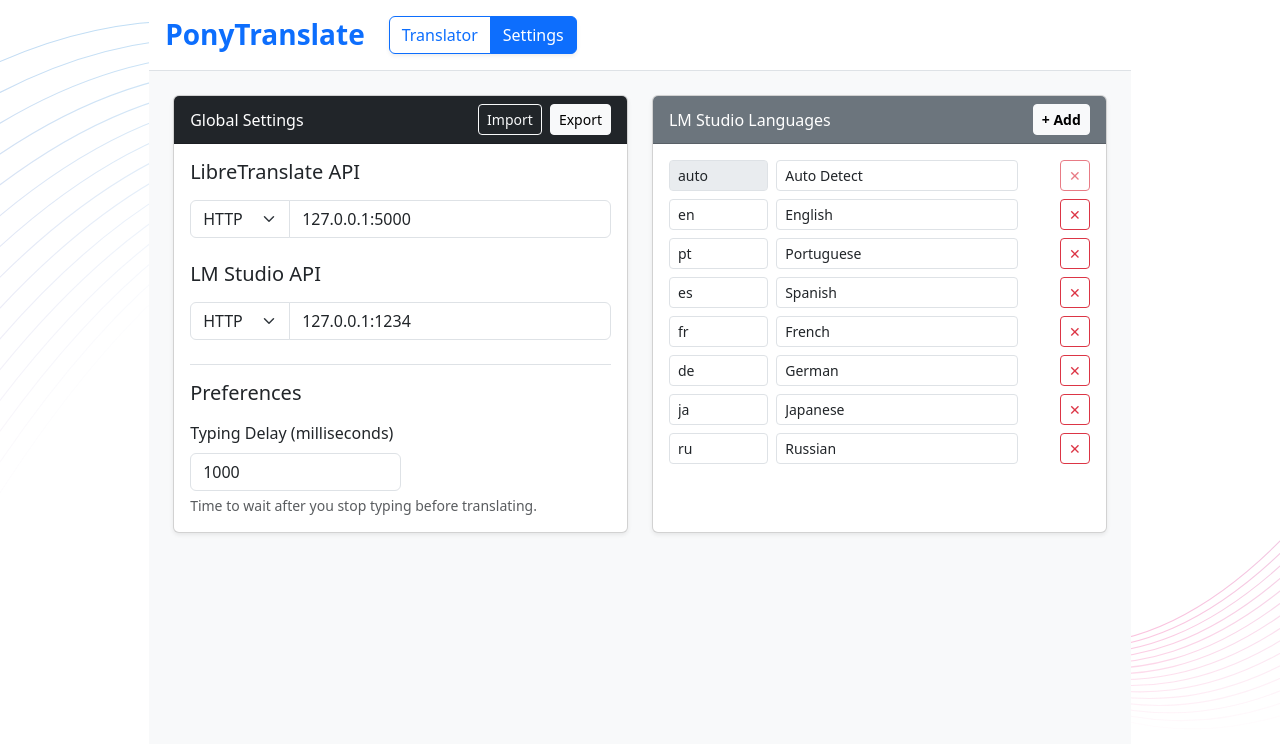
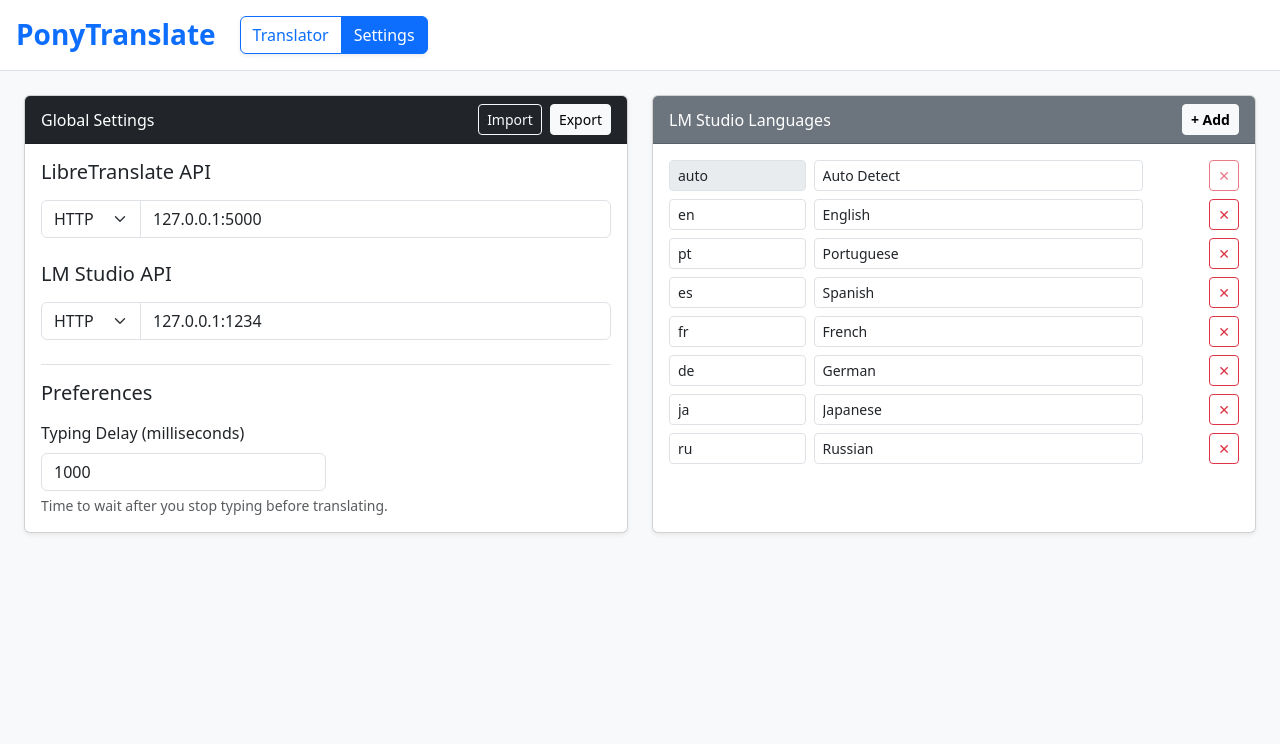
Before and after one commit to Pony-House/Tiny-Pony-Translator, a React (Vite) app in the folder src/renderer/: page / in a window 1280 px wide. Both pictures are taken after a click on the button "Settings". Shown: the top 744 px of the page. Built offline with nearby package versions, Linux system fonts and the light colour scheme; no server answers.

Commit message:
style issues fixed.

```diff
--- a/src/renderer/src/App.jsx
+++ b/src/renderer/src/App.jsx
@@ -1,5 +1,4 @@
 import { useState, useEffect } from 'react';
-import 'bootstrap/dist/css/bootstrap.min.css';
 import Settings from './components/Settings';
 import Translator from './components/Translator';
 import { LM_HARDCODED_LANGUAGES } from './utils/defaultValues';
--- a/src/renderer/src/assets/base.css
+++ /dev/null
@@ -1,67 +0,0 @@
-:root {
-  --ev-c-white: #ffffff;
-  --ev-c-white-soft: #f8f8f8;
-  --ev-c-white-mute: #f2f2f2;
-
-  --ev-c-black: #1b1b1f;
-  --ev-c-black-soft: #222222;
-  --ev-c-black-mute: #282828;
-
-  --ev-c-gray-1: #515c67;
-  --ev-c-gray-2: #414853;
-  --ev-c-gray-3: #32363f;
-
-  --ev-c-text-1: rgba(255, 255, 245, 0.86);
-  --ev-c-text-2: rgba(235, 235, 245, 0.6);
-  --ev-c-text-3: rgba(235, 235, 245, 0.38);
-
-  --ev-button-alt-border: transparent;
-  --ev-button-alt-text: var(--ev-c-text-1);
-  --ev-button-alt-bg: var(--ev-c-gray-3);
-  --ev-button-alt-hover-border: transparent;
-  --ev-button-alt-hover-text: var(--ev-c-text-1);
-  --ev-button-alt-hover-bg: var(--ev-c-gray-2);
-}
-
-:root {
-  --color-background: var(--ev-c-black);
-  --color-background-soft: var(--ev-c-black-soft);
-  --color-background-mute: var(--ev-c-black-mute);
-
-  --color-text: var(--ev-c-text-1);
-}
-
-*,
-*::before,
-*::after {
-  box-sizing: border-box;
-  margin: 0;
-  font-weight: normal;
-}
-
-ul {
-  list-style: none;
-}
-
-body {
-  min-height: 100vh;
-  color: var(--color-text);
-  background: var(--color-background);
-  line-height: 1.6;
-  font-family:
-    Inter,
-    -apple-system,
-    BlinkMacSystemFont,
-    'Segoe UI',
-    Roboto,
-    Oxygen,
-    Ubuntu,
-    Cantarell,
-    'Fira Sans',
-    'Droid Sans',
-    'Helvetica Neue',
-    sans-serif;
-  text-rendering: optimizeLegibility;
-  -webkit-font-smoothing: antialiased;
-  -moz-osx-font-smoothing: grayscale;
-}
--- a/src/renderer/src/assets/main.css
+++ /dev/null
@@ -1,163 +0,0 @@
-@import './base.css';
-
-body {
-  display: flex;
-  align-items: center;
-  justify-content: center;
-  overflow: hidden;
-  background-image: url('./wavy-lines.svg');
-  background-size: cover;
-  user-select: none;
-}
-
-code {
-  font-weight: 600;
-  padding: 3px 5px;
-  border-radius: 2px;
-  background-color: var(--color-background-mute);
-  font-family:
-    ui-monospace,
-    SFMono-Regular,
-    SF Mono,
-    Menlo,
-    Consolas,
-    Liberation Mono,
-    monospace;
-  font-size: 85%;
-}
-
-#root {
-  display: flex;
-  align-items: center;
-  justify-content: center;
-  flex-direction: column;
-  margin-bottom: 80px;
-}
-
-.logo {
-  margin-bottom: 20px;
-  -webkit-user-drag: none;
-  height: 128px;
-  width: 128px;
-  will-change: filter;
-  transition: filter 300ms;
-}
-
-.logo:hover {
-  filter: drop-shadow(0 0 1.2em #6988e6aa);
-}
-
-.creator {
-  font-size: 14px;
-  line-height: 16px;
-  color: var(--ev-c-text-2);
-  font-weight: 600;
-  margin-bottom: 10px;
-}
-
-.text {
-  font-size: 28px;
-  color: var(--ev-c-text-1);
-  font-weight: 700;
-  line-height: 32px;
-  text-align: center;
-  margin: 0 10px;
-  padding: 16px 0;
-}
-
-.tip {
-  font-size: 16px;
-  line-height: 24px;
-  color: var(--ev-c-text-2);
-  font-weight: 600;
-}
-
-.react {
-  background: -webkit-linear-gradient(315deg, #087ea4 55%, #7c93ee);
-  background-clip: text;
-  -webkit-background-clip: text;
-  -webkit-text-fill-color: transparent;
-  font-weight: 700;
-}
-
-.actions {
-  display: flex;
-  padding-top: 32px;
-  margin: -6px;
-  flex-wrap: wrap;
-  justify-content: flex-start;
-}
-
-.action {
-  flex-shrink: 0;
-  padding: 6px;
-}
-
-.action a {
-  cursor: pointer;
-  text-decoration: none;
-  display: inline-block;
-  border: 1px solid transparent;
-  text-align: center;
-  font-weight: 600;
-  white-space: nowrap;
-  border-radius: 20px;
-  padding: 0 20px;
-  line-height: 38px;
-  font-size: 14px;
-  border-color: var(--ev-button-alt-border);
-  color: var(--ev-button-alt-text);
-  background-color: var(--ev-button-alt-bg);
-}
-
-.action a:hover {
-  border-color: var(--ev-button-alt-hover-border);
-  color: var(--ev-button-alt-hover-text);
-  background-color: var(--ev-button-alt-hover-bg);
-}
-
-.versions {
-  position: absolute;
-  bottom: 30px;
-  margin: 0 auto;
-  padding: 15px 0;
-  font-family: 'Menlo', 'Lucida Console', monospace;
-  display: inline-flex;
-  overflow: hidden;
-  align-items: center;
-  border-radius: 22px;
-  background-color: #202127;
-  backdrop-filter: blur(24px);
-}
-
-.versions li {
-  display: block;
-  float: left;
-  border-right: 1px solid var(--ev-c-gray-1);
-  padding: 0 20px;
-  font-size: 14px;
-  line-height: 14px;
-  opacity: 0.8;
-  &:last-child {
-    border: none;
-  }
-}
-
-@media (max-width: 720px) {
-  .text {
-    font-size: 20px;
-  }
-}
-
-@media (max-width: 620px) {
-  .versions {
-    display: none;
-  }
-}
-
-@media (max-width: 350px) {
-  .tip,
-  .actions {
-    display: none;
-  }
-}
--- a/src/renderer/src/main.jsx
+++ b/src/renderer/src/main.jsx
@@ -1,4 +1,4 @@
-import './assets/main.css';
+import 'bootstrap/dist/css/bootstrap.min.css';
 
 import { StrictMode } from 'react';
 import { createRoot } from 'react-dom/client';
```
